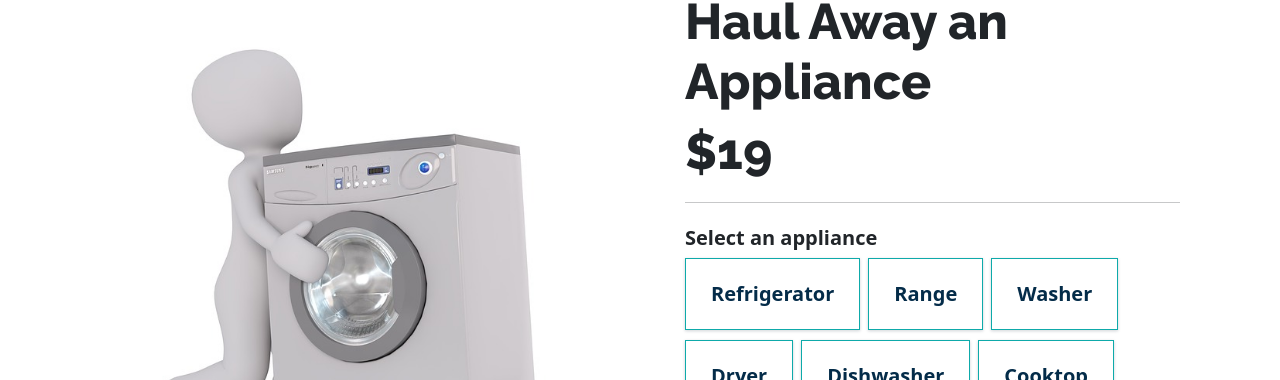
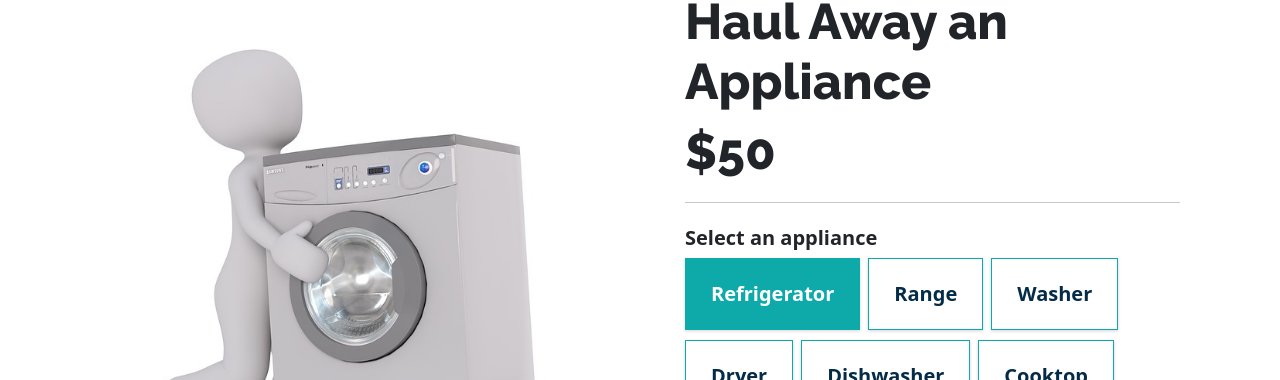
Before and after one commit to jdwyer6/rld-disposal, a React (Create React App) app: page /pdp-haulAway in a window 1280 px wide. Shown: the part 129-509 px from the top of the page. Built offline with nearby package versions, Linux system fonts and the light colour scheme; no server answers.

Commit message:
add pricing logic

```diff
--- a/src/components/PDP.tsx
+++ b/src/components/PDP.tsx
@@ -12,16 +12,21 @@ type pdpProps = {
     jobInfo: any,
     setJobInfo: any,
     service: string,
-    showApplianceLocationDropdown: boolean
+    showApplianceLocationDropdown: boolean,
+    startingAppliance: string,
+    startingLocation: string
 }
 
-const PDP = ({title, photo, startingPrice, jobInfo, setJobInfo, service, showApplianceLocationDropdown}: pdpProps) => {
+const PDP = ({title, photo, startingPrice, jobInfo, setJobInfo, service, showApplianceLocationDropdown, startingAppliance, startingLocation}: pdpProps) => {
 
     const [currentServices, setCurrentServices] = useState({
-            service: "",
-            appliance: "",
-            location: ""
+            service: service,
+            appliance: startingAppliance,
+            location: startingLocation,
+            price: startingPrice
     })
+
+    const [ showModal, setShowModal ] = useState(false);
 
     const appliances = ["Refrigerator", "Range", "Stove", "Oven", "Microwave", "Dishwasher", "Washer", "Dryer", "Wine Cooler", "Ice Maker", "Freezer", "Trash Compactor", "Garbage Disposal", "Vent Hood"]
     const locations = [
@@ -46,14 +51,36 @@ const PDP = ({title, photo, startingPrice, jobInfo, setJobInfo, service, showApp
             "inside-uninstalled" : 65
         },
         "install": {
-            "refrigerator": 50,
-            "range": 50,
+            "refrigerator": 40,
+            "range": 60,
             "washer": 50,
-            "dryer": 50,
-            "dishwasher": 50,
-            "cooktop": 50,
-            "microwave": 50
+            "dryer": 80,
+            "dishwasher": 10,
+            "cooktop": 20,
+            "microwave": 40
         }
+    }
+
+    const setPrice = () => {
+        const service = currentServices.service as keyof typeof prices;
+        const location = currentServices.location as keyof typeof prices[typeof service];
+        const appliance = currentServices.appliance as keyof typeof prices[typeof service];
+        if (service === "haulAway") {
+            setCurrentServices((prevState: typeof currentServices) => ({
+                ...prevState,
+                price: prices[service][location]
+            }));
+        } else {
+            setCurrentServices((prevState: typeof currentServices) => ({
+                ...prevState,
+                price: prices[service][appliance]
+
+            }));
+            console.log(currentServices.price)
+        }
+
+
+        // todo check if is haul away pdp or install and switch logic
     }
 
     const selectAppliance = (appliance: string) => {
@@ -79,18 +106,42 @@ const PDP = ({title, photo, startingPrice, jobInfo, setJobInfo, service, showApp
             ...prevState,
             service: service
         }));
-
     }, [])
 
+    useEffect(() => {
+        setPrice();
+    }, [currentServices.service, currentServices.location, currentServices.appliance]);
+
     const addToCart = () => {
+        if (currentServices.service === "install") {
+            if (currentServices.appliance) {
                 setJobInfo((prevState: typeof jobInfo) => {
                     const updatedServices = [...prevState.services, currentServices];
                     const updatedJobInfo = { ...prevState, services: updatedServices };
 
                     sessionStorage.setItem('jobInfo', JSON.stringify(updatedJobInfo));
-
+                    console.log(jobInfo);
+                    setShowModal(true);
                     return updatedJobInfo;
                 });
+            } else {
+                alert("Please select an option for each field.")
+            }
+        } else {
+            if (currentServices.service && currentServices.appliance && currentServices.location) {
+                setJobInfo((prevState: typeof jobInfo) => {
+                    const updatedServices = [...prevState.services, currentServices];
+                    const updatedJobInfo = { ...prevState, services: updatedServices };
+
+                    sessionStorage.setItem('jobInfo', JSON.stringify(updatedJobInfo));
+                    console.log(jobInfo);
+                    setShowModal(true);
+                    return updatedJobInfo;
+                });
+            } else {
+                alert("Please select an option for each field.")
+            }
+        }
     }
 
 
@@ -103,7 +154,7 @@ const PDP = ({title, photo, startingPrice, jobInfo, setJobInfo, service, showApp
                 </div>
                 <div className="col ms-5">
                     <h1>{title}</h1>
-                        <h1>${jobInfo.price}</h1>
+                        <h1>${currentServices.price}</h1>
                     <hr></hr>
                     <strong>Select an appliance</strong>
                     <div className='flex flex-wrap justify-center appliance-selection-container'>
@@ -151,14 +202,23 @@ const PDP = ({title, photo, startingPrice, jobInfo, setJobInfo, service, showApp
 
             </div>
 
-            {/* <div className="added-to-cart-modal">
+                    {showModal ? (
+                        <div className="added-to-cart-modal">
                             <h1>Thanks for selecting a service</h1>
-                <p>What would you like to do now?</p>
+                            <p className="text-center">What would you like to do now?</p>
                             <div className="btn-container">
+                                <Link to="/services" className="flex-1">
                                     <button className="btn-secondary me-2">Add another service or appliance</button>
+                                </Link>
+                                <Link to="/" className="flex-1">
                                     <button className="ms-2">Finalize and submit</button>
+                                </Link>
+
                             </div>
-            </div> */}
+                        </div>
+                    ) : ''}
+
+
 
         </div>
 
--- a/src/pages/PDP-HaulAway.tsx
+++ b/src/pages/PDP-HaulAway.tsx
@@ -17,7 +17,7 @@ const PDPHaulAway = ({jobInfo, setJobInfo}: pdpProps) => {
 
     return (
         <div className="container">
-            <PDP title="Haul Away an Appliance" photo={haulPhoto} startingPrice={19} jobInfo={jobInfo} setJobInfo={setJobInfo} service={"haulAway"} showApplianceLocationDropdown={true}/>
+            <PDP title="Haul Away an Appliance" photo={haulPhoto} startingPrice={19} jobInfo={jobInfo} setJobInfo={setJobInfo} service={"haulAway"} showApplianceLocationDropdown={true} startingAppliance={"refrigerator"} startingLocation={"curb"}/>
 
         </div>
 
--- a/src/pages/PDP-Install.tsx
+++ b/src/pages/PDP-Install.tsx
@@ -17,7 +17,7 @@ const PDPInstall = ({jobInfo, setJobInfo}: pdpProps) => {
     return (
         <div className="container">
 
-            <PDP title="Install an Appliance" photo={installPhoto} startingPrice={49} jobInfo={jobInfo} setJobInfo={setJobInfo} service={"install"} showApplianceLocationDropdown={false}/>
+            <PDP title="Install an Appliance" photo={installPhoto} startingPrice={49} jobInfo={jobInfo} setJobInfo={setJobInfo} service={"install"} showApplianceLocationDropdown={false} startingAppliance={"refrigerator"} startingLocation={""}/>
 
         </div>
 
```
Lines whose indentation alone changed are shown as unchanged.
